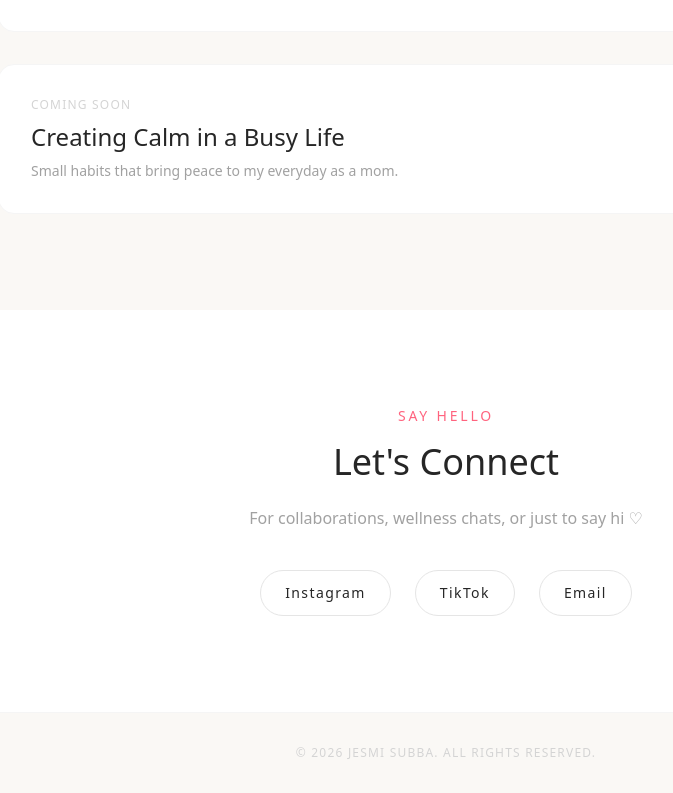
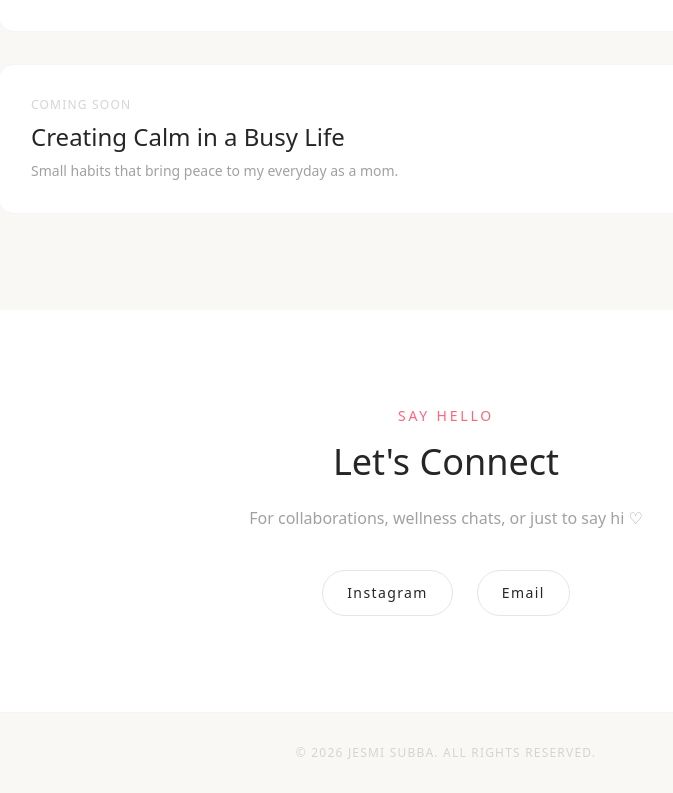
Before and after one commit to jesmisubba/jesmi-subba-website, a Next.js app: page / in a window 1280 px wide. Shown: the part 3511-4304 px from the top of the page, without its empty margins (194-867 px from the left). Built offline with nearby package versions, Linux system fonts and the light colour scheme; a web font is replaced by a local one.

Commit message:
Add Instagram and email links to contact section

```diff
--- a/src/app/page.tsx
+++ b/src/app/page.tsx
@@ -160,15 +160,20 @@ function Contact() {
           For collaborations, wellness chats, or just to say hi ♡
         </p>
         <div className="flex justify-center gap-6">
-          {["Instagram", "TikTok", "Email"].map((platform) => (
-            <a
-              key={platform}
-              href="#"
-              className="border border-neutral-200 rounded-full px-6 py-3 text-sm tracking-widest hover:bg-neutral-800 hover:text-white transition-all duration-300"
-            >
-              {platform}
-            </a>
-          ))}
+          <a
+            href="https://instagram.com/jesmi_chemjong"
+            target="_blank"
+            rel="noopener noreferrer"
+            className="border border-neutral-200 rounded-full px-6 py-3 text-sm tracking-widest hover:bg-neutral-800 hover:text-white transition-all duration-300"
+          >
+            Instagram
+          </a>
+          <a
+            href="mailto:subba.jesmi11@gmail.com"
+            className="border border-neutral-200 rounded-full px-6 py-3 text-sm tracking-widest hover:bg-neutral-800 hover:text-white transition-all duration-300"
+          >
+            Email
+          </a>
         </div>
       </div>
     </section>
```
